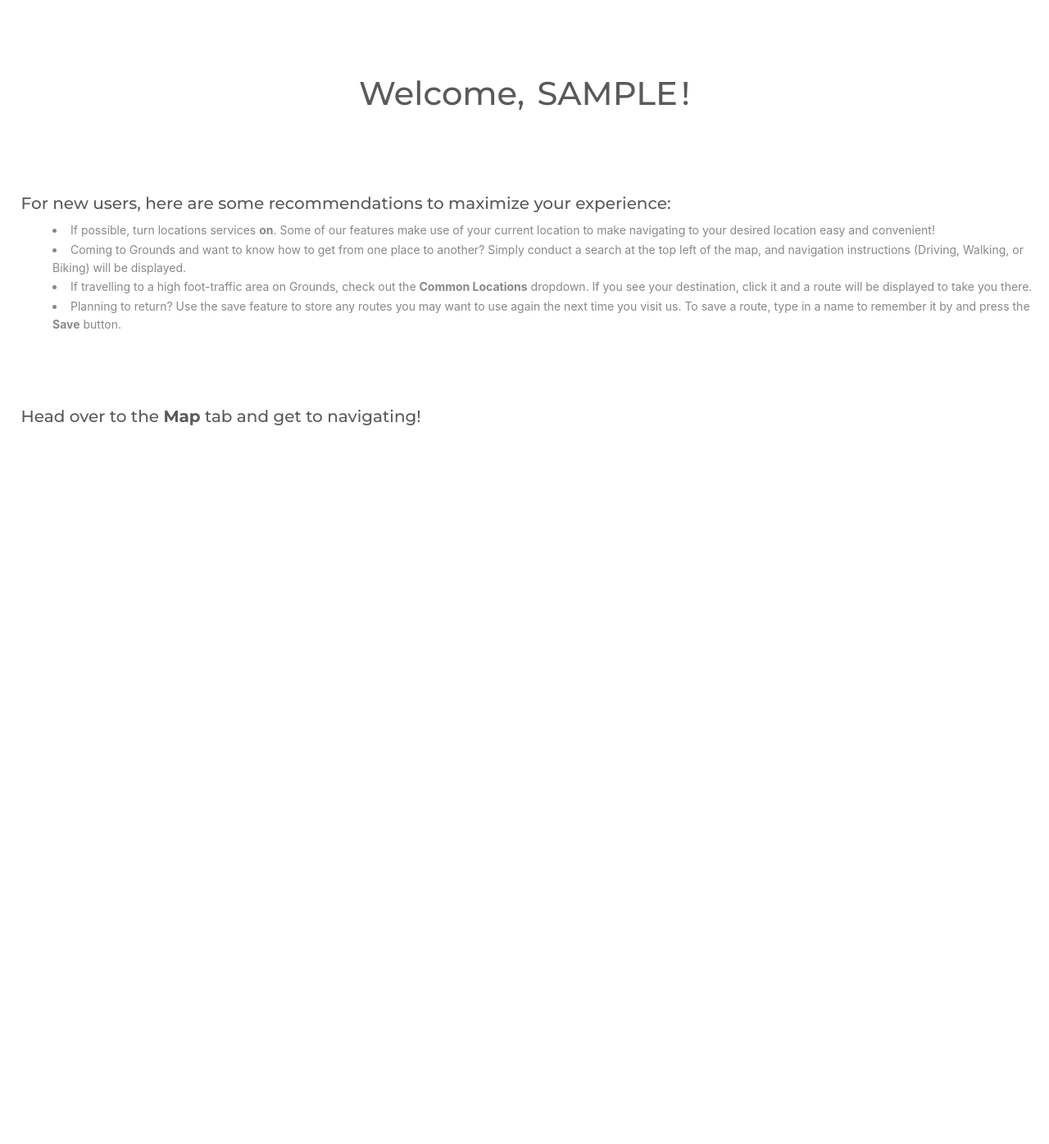
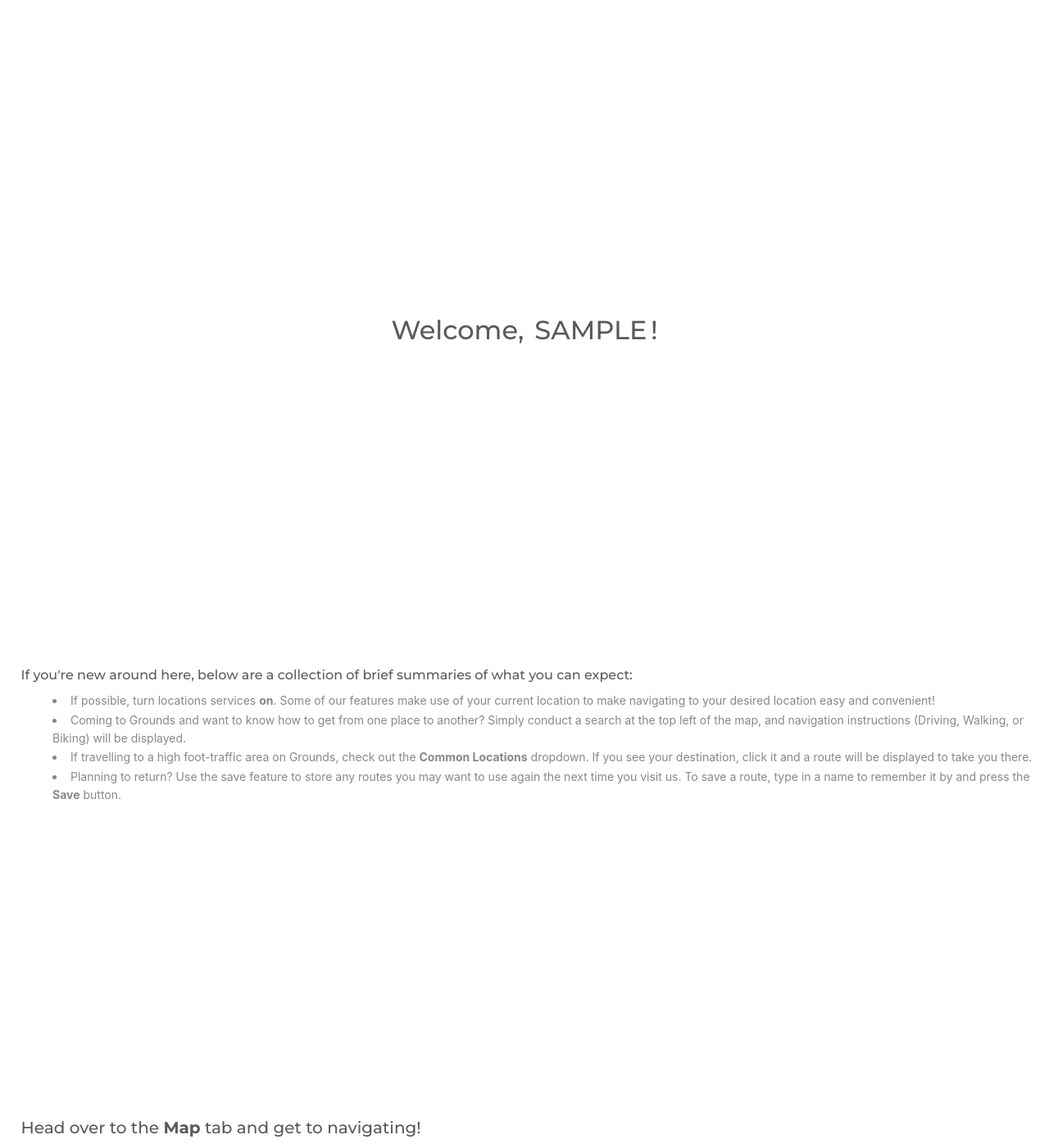
Before and after one commit to MrMabogo/campusmap, a Django app: page /maps/uva-locations-find in a window 1280 px wide. Shown: the part 56-1452 px from the top of the page at 82% size. Before the commit the page ends 575 px from the top, so only its background shows below. Run offline with Django 3.2, Linux system fonts and the light colour scheme; the visitor is signed in with stand-in values (Sample User, id 1); some libraries are stand-ins or nearby versions.

Commit message:
Update index.html

```diff
--- a/maps/templates/maps/index.html
+++ b/maps/templates/maps/index.html
@@ -22,8 +22,8 @@
         }
         div.spacer
         {
-          padding-top: 50px;
-          padding-bottom: 40px
+          padding-top: 20%;
+          padding-bottom: 10%;
         }
 
     </style>
@@ -32,21 +32,21 @@
     <div class="text-center">
         <div class="spacer"></div>
         <div class="d-inline-block">
-            <h1>Welcome,&nbsp</h1>
+            <h2>Welcome,&nbsp</h2>
         </div>
         <div class="d-inline-block">
             <div class="text-uppercase">
-                <h1>{{ user.username }}</h1>
+                <h2>{{ user.username }}</h2>
             </div>
         </div>
         <div class="d-inline-block">
-            <h1>!</h1>
+            <h2>!</h2>
         </div>
     </div>
     <div class="text-left">
         <div class="spacer"></div>
         <div class="small_indent">
-            <h5>For new users, here are some recommendations to maximize your experience:</h5>
+            <h6>If you're new around here, below are a collection of brief summaries of what you can expect:</h6>
         </div>
         <div class="med_indent">
                 <li><small>If possible, turn locations services <strong>on</strong>. Some of our features make use of your current location to make navigating to your desired location easy and convenient!</small></li>
```
